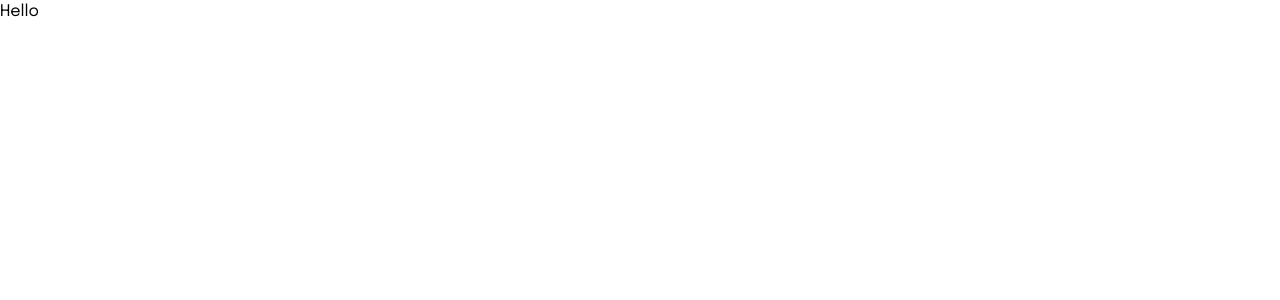
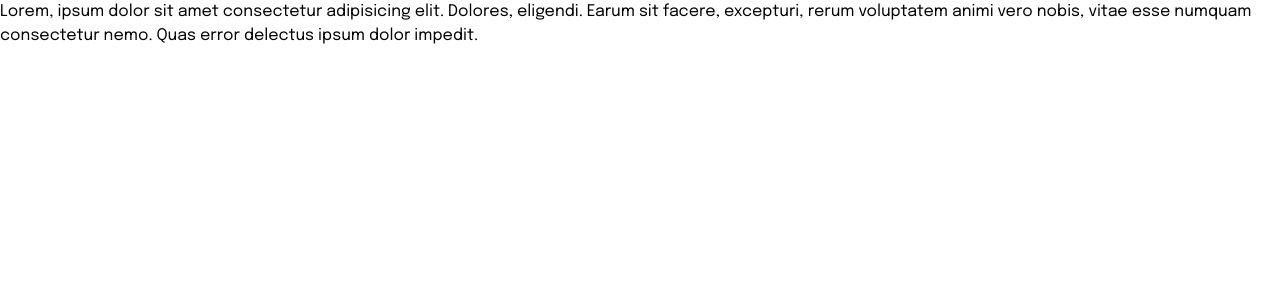
Before and after one commit to TranDangKhoi/simple-crowdfunding-app, a React (Create React App) app: page /#/sign-up in a window 1280 px wide. Shown: the top 300 px of the page. Built offline with nearby package versions, Linux system fonts and the light colour scheme.

Commit message:
:+1: Testing react-router, added images

```diff
--- a/src/App.js
+++ b/src/App.js
@@ -1,7 +1,13 @@
-import React from "react";
+import React, { lazy } from "react";
 
+import { Routes, Route } from "react-router-dom";
+const SignUpPage = lazy(() => import("./pages/SignUpPage"));
 function App() {
-  return <div>Hello</div>;
+  return (
+    <Routes>
+      <Route path="/sign-up" element={<SignUpPage></SignUpPage>}></Route>
+    </Routes>
+  );
 }
 
 export default App;
--- a/src/index.js
+++ b/src/index.js
@@ -5,13 +5,15 @@ import reportWebVitals from "./reportWebVitals";
 import "./index.scss";
 import { Provider } from "react-redux";
 import { store } from "./store/configureStore";
-
+import { HashRouter } from "react-router-dom";
 const container = document.getElementById("root");
 const root = createRoot(container);
 
 root.render(
   <Provider store={store}>
-    <App />
+    <HashRouter>
+      <App />
+    </HashRouter>
   </Provider>
 );
 
--- /dev/null
+++ b/src/layout/LayoutAuthentication.js
@@ -0,0 +1,8 @@
+import React from "react";
+
+const LayoutAuthentication = (props) => {
+  const { children } = props;
+  return <div>{children}</div>;
+};
+
+export default LayoutAuthentication;
--- /dev/null
+++ b/src/pages/SignUpPage.js
@@ -0,0 +1,15 @@
+import React from "react";
+import LayoutAuthentication from "../layout/LayoutAuthentication";
+
+const SignUpPage = () => {
+  return (
+    <LayoutAuthentication>
+      Lorem, ipsum dolor sit amet consectetur adipisicing elit. Dolores,
+      eligendi. Earum sit facere, excepturi, rerum voluptatem animi vero nobis,
+      vitae esse numquam consectetur nemo. Quas error delectus ipsum dolor
+      impedit.
+    </LayoutAuthentication>
+  );
+};
+
+export default SignUpPage;
```
Also changed, not shown: src/assets/images/Ellipse.png (added), src/assets/images/Logo.png (added).
